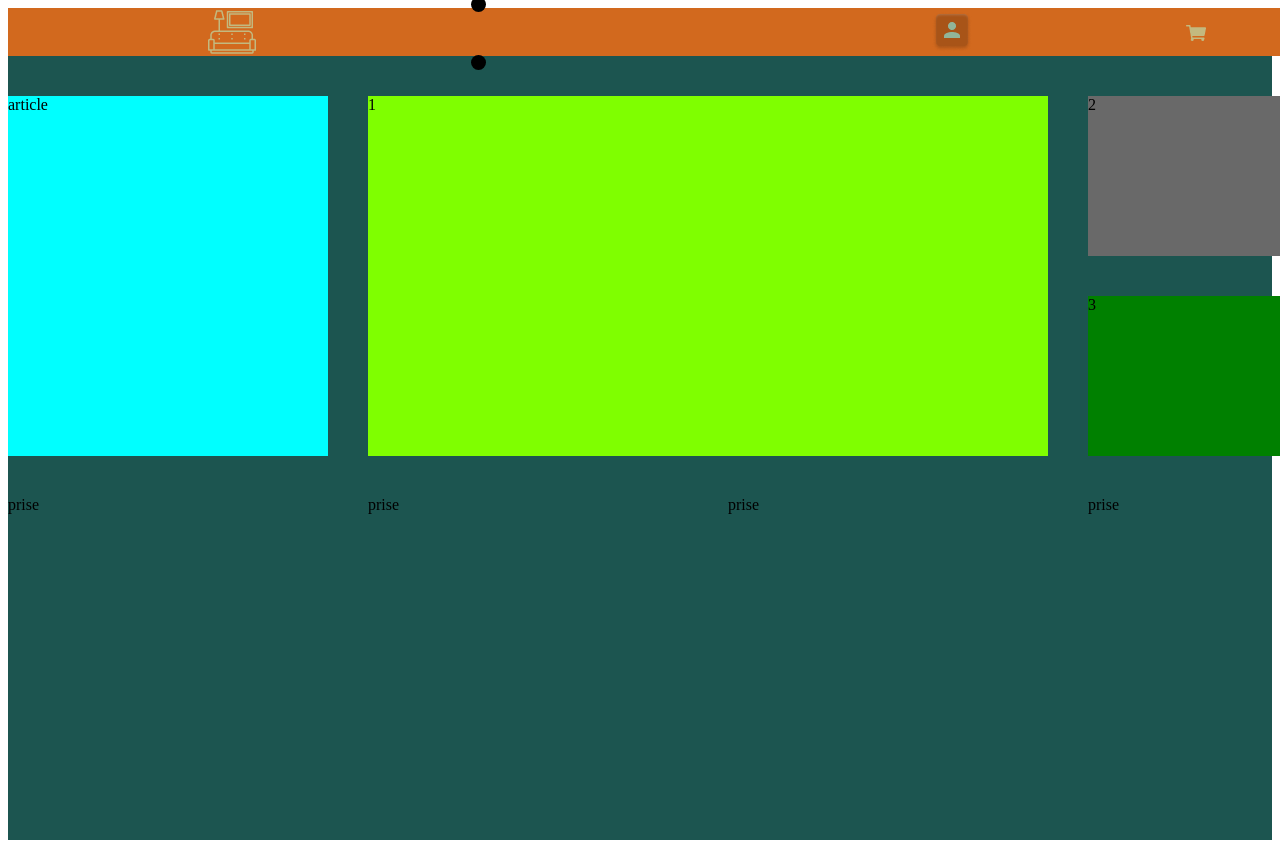
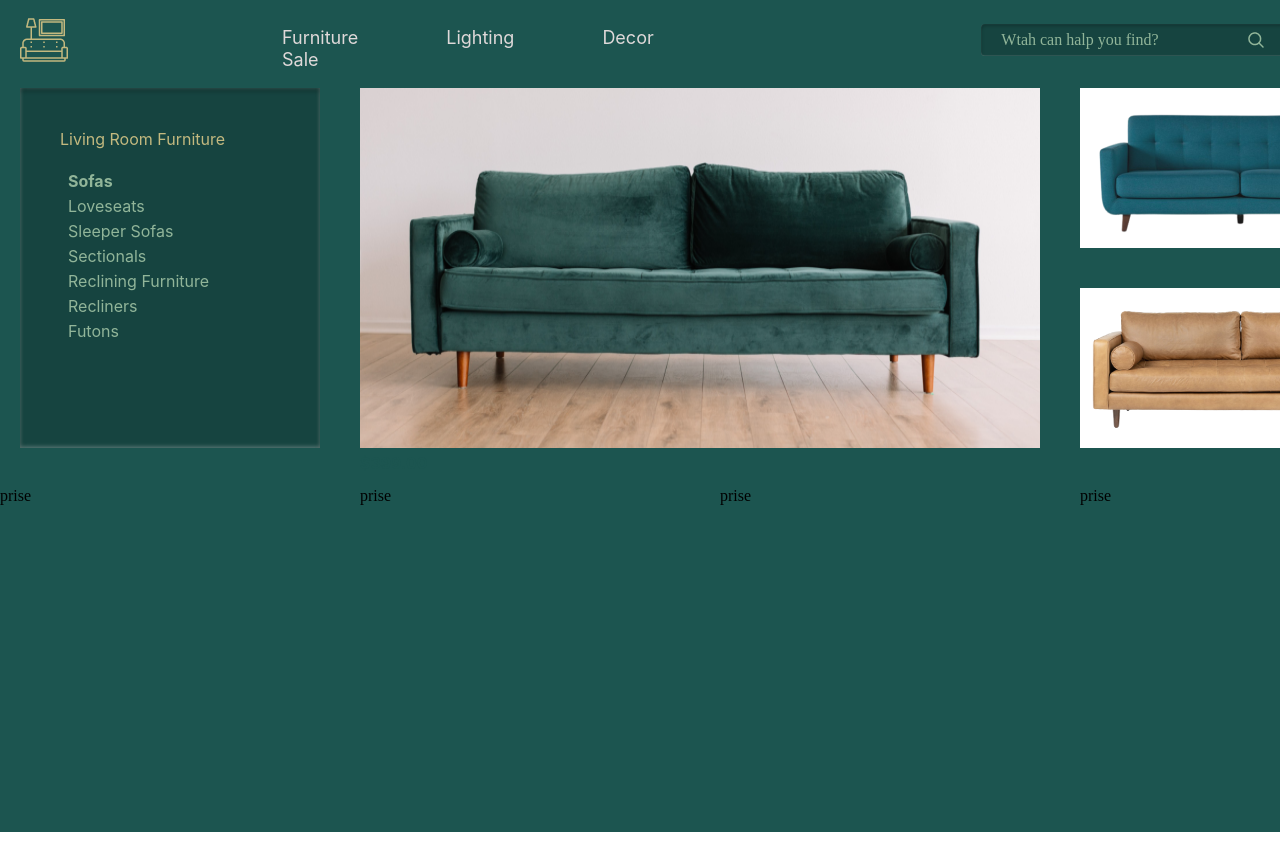
Before and after one commit to ErekleBeridze/homework11, a plain HTML site: page index.html in a window 1280 px wide. Shown: the top 848 px of the page. Drawn offline with Linux system fonts and the light colour scheme.

Commit message:
homework11

```diff
--- /dev/null
+++ b/css/reset.css
@@ -0,0 +1,55 @@
+/* http://meyerweb.com/eric/tools/css/reset/
+   v2.0 | 20110126
+   License: none (public domain)
+*/
+
+html, body, div, span, applet, object, iframe,
+h1, h2, h3, h4, h5, h6, p, blockquote, pre,
+a, abbr, acronym, address, big, cite, code,
+del, dfn, em, img, ins, kbd, q, s, samp,
+small, strike, strong, sub, sup, tt, var,
+b, u, i, center,
+dl, dt, dd, ol, ul, li,
+fieldset, form, label, legend,
+table, caption, tbody, tfoot, thead, tr, th, td,
+article, aside, canvas, details, embed,
+figure, figcaption, footer, header, hgroup,
+menu, nav, output, ruby, section, summary,
+time, mark, audio, video {
+	margin: 0;
+	padding: 0;
+	border: 0;
+	font-size: 100%;
+	font: inherit;
+	vertical-align: baseline;
+}
+/* HTML5 display-role reset for older browsers */
+article, aside, details, figcaption, figure,
+footer, header, hgroup, menu, nav, section {
+	display: block;
+}
+body {
+	line-height: 1;
+}
+ol, ul {
+	list-style: none;
+}
+blockquote, q {
+	quotes: none;
+}
+blockquote:before, blockquote:after,
+q:before, q:after {
+	content: '';
+	content: none;
+}
+table {
+	border-collapse: collapse;
+	border-spacing: 0;
+}
+a {
+    text-decoration: none;
+    color: #000000;
+}
+* {
+    box-sizing: border-box;
+}
--- a/css/style.css
+++ b/css/style.css
@@ -7,42 +7,153 @@
     grid-template-columns: repeat(4, 320px);
     grid-template-rows: 48px 160px 160px 320px;
     grid-template-areas:
-    "header header header header"
-    "article div1 div1 div2"
-    "article div1 div1 div3"
-    "prise1 prise2 prise3 prise4"
+        "header header header header"
+        "article div1 div1 div2"
+        "article div1 div1 div3"
+        "prise1 prise2 prise3 prise4"
     ;
 }
 
+/* header */
 header {
-    font-size: 50px;
-    background-color: chocolate;
+    margin-top: 32px;
+    margin-left: 20px;
+    background-color: var(--default-color);
     display: flex;
+    width: 1400px;
     justify-content: center;
     align-items: center;
-    gap: 212px;
     grid-area: header;
 }
 
+.img_icon {
+    padding: 4px;
+    border-radius: 4px;
+    background: rgba(0, 0, 0, 0.20);
+    box-shadow: 0px 2px 4px -2px rgba(223, 217, 217, 0.40) inset, 0px 2px 4px 0px rgba(0, 0, 0, 0.20);
+}
+
+/* nav */
+nav {
+    margin-inline: 214px;
+    gap: 84px;
+    display: flex;
+    width: 485px;
+    height: 22px;
+    justify-content: center;
+    align-items: flex-start;
+    flex-shrink: 0;
+    display: flex;
+}
+
+.li {
+    display: inline-block;
+    color: #DFD9D9;
+    font-family: Inter;
+    font-size: 18px;
+    height: 22px;
+}
+
+.li2 {
+    margin-inline: 84px;
+}
+
+.li3 {
+    margin-right: 84px;
+}
+
+.p1 {}
+
+.header_div {
+    color: #91B599;
+    display: flex;
+    width: 315px;
+    height: 32px;
+    padding: 8px 20px 7px 20px;
+    justify-content: center;
+    align-items: flex-start;
+    gap: 89px;
+    border-radius: 4px;
+    background: rgba(0, 0, 0, 0.20);
+    box-shadow: 1.52px 3px 3px -0.8px rgba(0, 0, 0, 0.20) inset, 0px -0.3px 1px 0px rgba(223, 217, 217, 0.40) inset;
+}
+
+.imgman {
+    margin-inline: 32px;
+}
+
+
+/* article */
 article {
-    background-color: aqua;
+    margin-left: 20px;
+    background: rgba(0, 0, 0, 0.20);
+    box-shadow: 0px 4px 4px 0px rgba(0, 0, 0, 0.20) inset, 0px -1px 4px 0px rgba(223, 217, 217, 0.40) inset;
     grid-area: article;
+
+}
+
+h3 {
+    border-bottom: #91B599;
+    margin-top: 38px;
+    margin-left: 40px;
+    color: #C3B97F;
+    font-family: Inter;
+    font-weight: 400;
+    line-height: 27px;
+
+}
+
+.ul {
+    margin-top: 16px;
+}
+
+.ART_li {
+    color: #91B599;
+    margin-left: 48px;
+    font-family: Inter;
+    font-weight: 700;
+    line-height: 25px;
+}
+
+.art_li {
+    margin-top: 5px;
+    margin-left: 48px;
+    color: #91B599;
+    font-family: Inter;
+    font-weight: 400;
+    line-height: 25px;
+}
+
+
+
+.green_sofa {
+    width: 680px;
+    height: 360px;
+    flex-shrink: 0;
 }
 
 .div1 {
-    background-color: chartreuse;
+    position: relative;
     grid-area: div1;
 }
 
+.div1_p{
+    position: absolute;
+    color: #1C5550;
+font-family: Inter;
+font-size: 16px;
+font-style: normal;
+font-weight: 700;
+line-height: 24px; /* 150% */
+}
+
 .div2 {
-
-    background-color: dimgray;
+    background-color: white;
     grid-area: div2;
 }
 
 .div3 {
-
-    background-color: green;
+    background-color: white;
     grid-area: div3;
 }
 
--- a/index.html
+++ b/index.html
@@ -1,49 +1,103 @@
 <!DOCTYPE html>
 <html lang="en">
+
 <head>
     <meta charset="UTF-8">
     <meta name="viewport" content="width=device-width, initial-scale=1.0">
     <title>Document</title>
+    <link rel="stylesheet" href="css/reset.css">
     <link rel="stylesheet" href="css/style.css">
     <link rel="stylesheet" href="css/variable.css">
 </head>
+
 <body>
     <div class="grid_container">
-
+        <!-- header -->
         <header>
             <img src="img/mainicon.png" alt="">
+            <!-- nav -->
             <nav>
+
                 <ul>
-                    <li></li>
-                    <li></li>
-                    <li></li>
-                    <li></li>
+
+                    <li class="li1 li">Furniture</li>
+
+                    <li class="li2 li">Lighting</li>
+
+                    <li class="li3 li">Decor</li>
+
+                    <li class="li4 li">Sale</li>
+
                 </ul>
+
             </nav>
 
-            <div>
+            <div class="header_div">
+                <p class="p1">
+                    Wtah can halp you find?
+                </p>
 
+                <img src="img/search.png" alt="">
             </div>
 
-            <img src="img/man.png" alt="">
-            <img src="img/ion_cart.png" alt="">
+            <img src="img/man.png" alt="" class="imgman">
+            <img src="img/ion_cart.png" alt="" class="img_icon">
         </header>
 
+        <!-- article -->
+        <article>
 
-        <article>
-            article
+            <h3>
+                Living Room Furniture
+            </h3>
+
+            <ul class="ul">
+
+                <li>
+                    <a href="" class="ART_li">Sofas</a>
+                </li>
+
+                <li >
+                    <a href="" class="art_li">Loveseats</a>
+                </li>
+
+                <li>
+                    <a href="" class="art_li">Sleeper Sofas</a>
+                </li>
+
+                <li>
+                    <a href="" class="art_li">Sectionals</a>
+                </li>
+
+                <li>
+                    <a href="" class="art_li"> Reclining Furniture</a>
+                </li>
+
+                <li>
+                    <a href="" class="art_li">Recliners</a>
+                </li>
+
+                <li>
+                    <a href="" class="art_li">Futons</a>
+                </li>
+
+            </ul>
+
         </article>
 
         <div class="div1">
-            1
+            <img src="img/green.png" alt="" class="green_sofa">
+            <p class="div1_p">
+                $399.00
+            </p>
         </div>
 
         <div class="div2">
-            2
+            <img src="img/blue.png" alt="">
         </div>
 
         <div class="div3">
-            3
+            <img src="img/yellow.png" alt="">
         </div>
 
         <div class="prise1 card">prise</div>
@@ -57,4 +111,5 @@
 
     </div>
 </body>
+
 </html>
```
